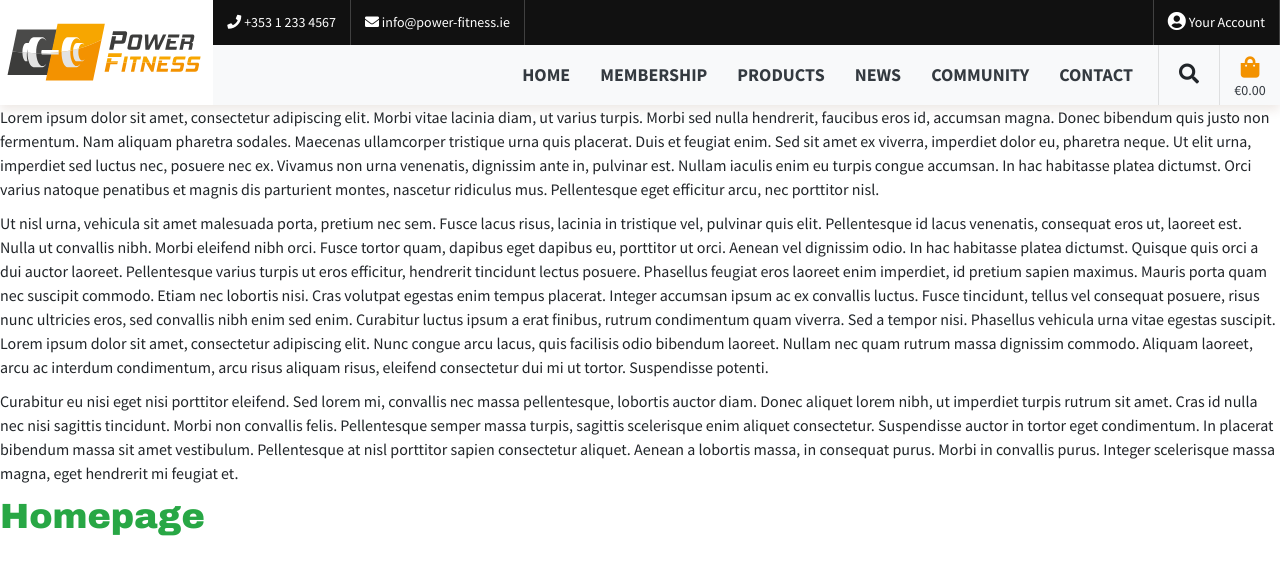
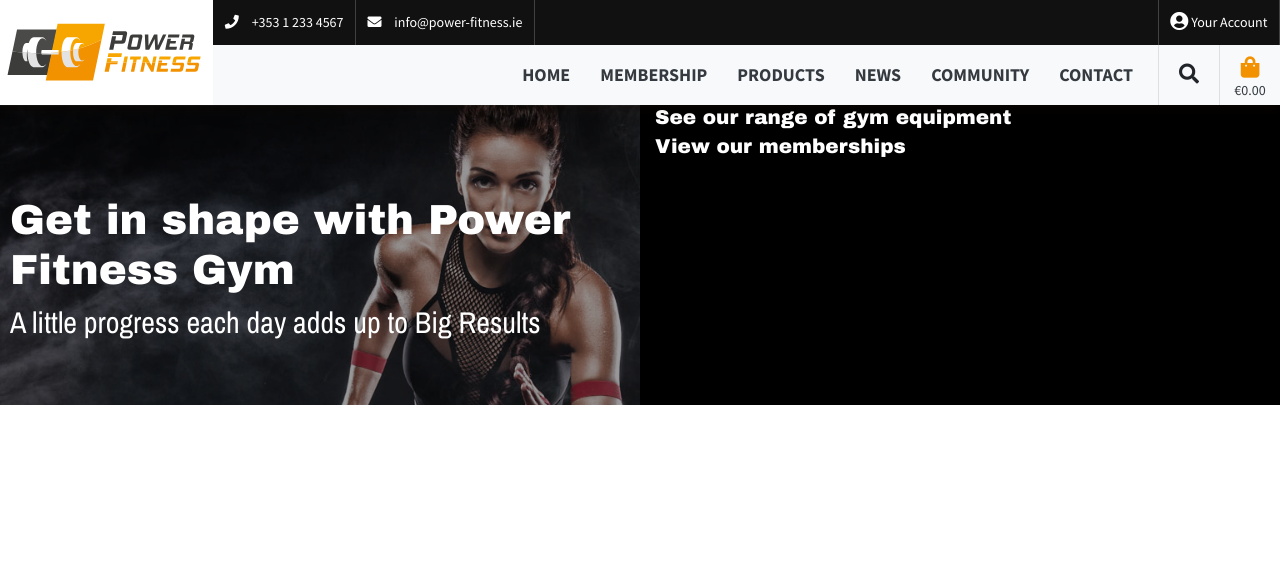
Before and after one commit to Bourkekev/ms4-power-fitness-gym, a Django app: page / in a window 1280 px wide. Shown: the top 575 px of the page. Run offline with Django 3.2, Linux system fonts and the light colour scheme; some libraries are stand-ins or nearby versions.

Commit message:
Start hompeage hero structure

```diff
--- a/pages/templates/pages/index.html
+++ b/pages/templates/pages/index.html
@@ -2,5 +2,27 @@
 {% load static %}
 
 {% block content %}
-    <h1 class="display-4 text-success">Homepage</h1>
+<div class="container-fluid">
+    <div class="row home-hero">
+        <div class="section-1 dark-overlay col-12 col-md-6 text-center text-md-left">
+            <div class="content-section">
+                <h1 class="">Get in shape with Power Fitness Gym</h1>
+                <p class="hero-text">A little progress each day adds up to Big Results</p>
+            </div>
+        </div>
+        <div class="col-12 col-md-6 text-center text-md-left">
+            <div class="row section-2">
+                <div class="col">
+                    <h2 class="">See our range of gym equipment</h2>
+                </div>
+            </div>
+            <div class="row section-3">
+                <div class="col-12 col-md-6 text-center text-md-left">
+                    <h2 class="">View our memberships</h2>
+                </div>
+            </div>
+        </div>
+    </div>
+</div>
+
 {% endblock %}
--- a/static/css/base.css
+++ b/static/css/base.css
@@ -5,7 +5,7 @@ body {
     font-size: 1.6rem;
     font-family: 'Source Sans Pro', sans-serif;
     font-weight: 400;
-    padding-top: 7rem;
+    padding-top: 5.9rem;
 }
 /* Defaults */
 img {
@@ -19,12 +19,10 @@ h3, h4, h5, h6 {
     font-family: 'Archivo Narrow', sans-serif;
 }
 h1 {
-    font-size: 6.2rem;
+    font-size: 4.2rem;
 }
-h4 {
-    font-size: 3rem;
-    text-transform: uppercase;
-    letter-spacing: 1px;
+h2 {
+
 }
 a {
     color: #f39200;
@@ -78,11 +76,15 @@ header.sticky {
 }
 .top-header > a,
 .your-account {
-    padding: 1.2rem 1.4rem;
+    padding: 1.2rem 1.15rem;
     border-right: 1px solid rgba(255, 255, 255, 0.2);
 }
 .your-account {
     border-left: 1px solid rgba(255, 255, 255, 0.2);
+}
+.fa-phone,
+.fa-envelope {
+    margin-right: 10px;
 }
 /* Navbar */
 .navbar {
@@ -139,7 +141,7 @@ header.sticky {
     min-width: 20rem;
     padding: .9rem;
 }
-.btn.drop-search {
+.btn.btn-search {
     background: #000;
     color: #fff;
     font-size: 2rem;
@@ -158,7 +160,7 @@ header.sticky {
     line-height: 4rem;
     height: 4rem;
 }
-/* Hide and show search icons */
+/* Hide and show toggle bars and search icons */
 .navbar-toggler .fa-bars {
     display: none;
 }
@@ -197,7 +199,58 @@ header.sticky {
     margin-left: 1.5rem;
     width: 5.8rem;
 }
-/**/
+/* Mobile nav */
+.user-account-mob,
+.mobile-search-contact {
+    border-bottom: 1px solid #4a4a49;
+    padding: 1.5rem 0;
+}
+.mobile-search-contact a {
+    padding: 1rem 0;
+}
+.user-account-mob a {
+    display: block;
+}
+.mobile-search-input.form-control {
+    font-size: 1.4rem;
+    line-height: 4rem;
+    height: 4rem;
+    margin-bottom: 1.5rem;
+}
+/* Homepage hero */
+.home-hero {
+    background-color: #000;
+    color: #fff;
+}
+p.hero-text {
+    font-family: 'Archivo Narrow', sans-serif;
+    font-size: 3rem;
+}
+/* Dark overlay */
+.dark-overlay {
+    position: relative;
+}
+.dark-overlay:before {
+    content: "";
+    background-color: rgba(0,0,0,0.4);
+    width: 100%;
+    height: 100%;
+    position: absolute;
+    left: 0;
+    top: 0;
+    z-index: 1;
+}
+.dark-overlay > .content-section {
+    position: relative;
+    z-index: 2;
+}
+.section-1 {
+    background-image: url(../images/home-hero-576x500.jpg);
+    background-repeat: no-repeat;
+    background-size: cover;
+    background-position: top center;
+    padding: 10rem 1rem 5rem;
+}
 
 /* Back to top */
 .back-to-top {
@@ -231,7 +284,24 @@ header.sticky {
 .back-to-top.visible {
     opacity: 1;
 }
-/* MEDIA QUERIES */
+/* -------------------- MEDIA QUERIES ----------------- */
+/* Small devices (landscape phones, 576px and up) */
+@media only screen and (min-width: 576px) {
+    .section-1 {
+        background-image: url(../images/home-hero-768x700.jpg);
+        background-position: top right;
+        padding: 9rem 26rem 5rem 1rem;
+    }
+}
+/* Medium devices (tablets, 768px and up) */
+@media only screen and (min-width: 768px) {
+    .section-1 {
+        background-image: url(../images/home-hero-768x700.jpg);
+
+        padding: 9rem 5rem 5rem 1rem;
+    }
+}
+/* Large devices (desktops, 992px and up) */
 @media only screen and (min-width: 992px) {
     body {
         padding-top: 0;
@@ -263,6 +333,7 @@ header.sticky {
         top:0;
     }
 }
+/* Extra large devices (large desktops, 1200px and up) */
 @media only screen and (min-width: 1200px) {
     .navbar-expand-lg .navbar-nav .nav-link {
         padding-right: 1.5rem;
--- a/templates/base.html
+++ b/templates/base.html
@@ -50,13 +50,6 @@
             </div>
         </div>
     </header>
-    <p>Lorem ipsum dolor sit amet, consectetur adipiscing elit. Morbi vitae lacinia diam, ut varius turpis. Morbi sed nulla hendrerit, faucibus eros id, accumsan magna. Donec bibendum quis justo non fermentum. Nam aliquam pharetra sodales. Maecenas ullamcorper tristique urna quis placerat. Duis et feugiat enim. Sed sit amet ex viverra, imperdiet dolor eu, pharetra neque. Ut elit urna, imperdiet sed luctus nec, posuere nec ex. Vivamus non urna venenatis, dignissim ante in, pulvinar est. Nullam iaculis enim eu turpis congue accumsan. In hac habitasse platea dictumst. Orci varius natoque penatibus et magnis dis parturient montes, nascetur ridiculus mus. Pellentesque eget efficitur arcu, nec porttitor nisl.</p>
-
-    <p>Ut nisl urna, vehicula sit amet malesuada porta, pretium nec sem. Fusce lacus risus, lacinia in tristique vel, pulvinar quis elit. Pellentesque id lacus venenatis, consequat eros ut, laoreet est. Nulla ut convallis nibh. Morbi eleifend nibh orci. Fusce tortor quam, dapibus eget dapibus eu, porttitor ut orci. Aenean vel dignissim odio. In hac habitasse platea dictumst.
-
-        Quisque quis orci a dui auctor laoreet. Pellentesque varius turpis ut eros efficitur, hendrerit tincidunt lectus posuere. Phasellus feugiat eros laoreet enim imperdiet, id pretium sapien maximus. Mauris porta quam nec suscipit commodo. Etiam nec lobortis nisi. Cras volutpat egestas enim tempus placerat. Integer accumsan ipsum ac ex convallis luctus. Fusce tincidunt, tellus vel consequat posuere, risus nunc ultricies eros, sed convallis nibh enim sed enim. Curabitur luctus ipsum a erat finibus, rutrum condimentum quam viverra. Sed a tempor nisi. Phasellus vehicula urna vitae egestas suscipit. Lorem ipsum dolor sit amet, consectetur adipiscing elit. Nunc congue arcu lacus, quis facilisis odio bibendum laoreet. Nullam nec quam rutrum massa dignissim commodo. Aliquam laoreet, arcu ac interdum condimentum, arcu risus aliquam risus, eleifend consectetur dui mi ut tortor. Suspendisse potenti.</p>
-
-        <p>Curabitur eu nisi eget nisi porttitor eleifend. Sed lorem mi, convallis nec massa pellentesque, lobortis auctor diam. Donec aliquet lorem nibh, ut imperdiet turpis rutrum sit amet. Cras id nulla nec nisi sagittis tincidunt. Morbi non convallis felis. Pellentesque semper massa turpis, sagittis scelerisque enim aliquet consectetur. Suspendisse auctor in tortor eget condimentum. In placerat bibendum massa sit amet vestibulum. Pellentesque at nisl porttitor sapien consectetur aliquet. Aenean a lobortis massa, in consequat purus. Morbi in convallis purus. Integer scelerisque massa magna, eget hendrerit mi feugiat et.</p>
     {% if messages %}
         <div class="message-container"></div>
     {% endif %}
--- a/templates/includes/nav-bottom-header.html
+++ b/templates/includes/nav-bottom-header.html
@@ -58,9 +58,9 @@
             <div class="mobile-search-contact d-lg-none">
                 <form method="GET" action="">
                     <div class="input-group w-100">
-                        <input class="form-control border border-black rounded-0" type="text" name="q" placeholder="Search our site">
+                        <input class="mobile-search-input form-control border rounded-0" type="text" name="q" placeholder="Search our site">
                         <div class="input-group-append">
-                            <button class="form-control btn btn-black border border-black rounded-0" type="submit">
+                            <button class="form-control btn btn-search border rounded-0" type="submit">
                                 <span class="icon">
                                     <i class="fas fa-search"></i>
                                 </span>
@@ -83,7 +83,7 @@
                     <div class="input-group w-100">
                         <input class="form-control search-input" type="text" name="q" placeholder="Search our site">
                         <div class="input-group-append">
-                            <button class="form-control btn drop-search" type="submit">
+                            <button class="form-control btn btn-search" type="submit">
                                 <i class="fas fa-search"></i>
                             </button>
                         </div>
```
Also changed, not shown: static/images/home-hero-576x500.jpg (added), static/images/home-hero-768x700.jpg (added).
